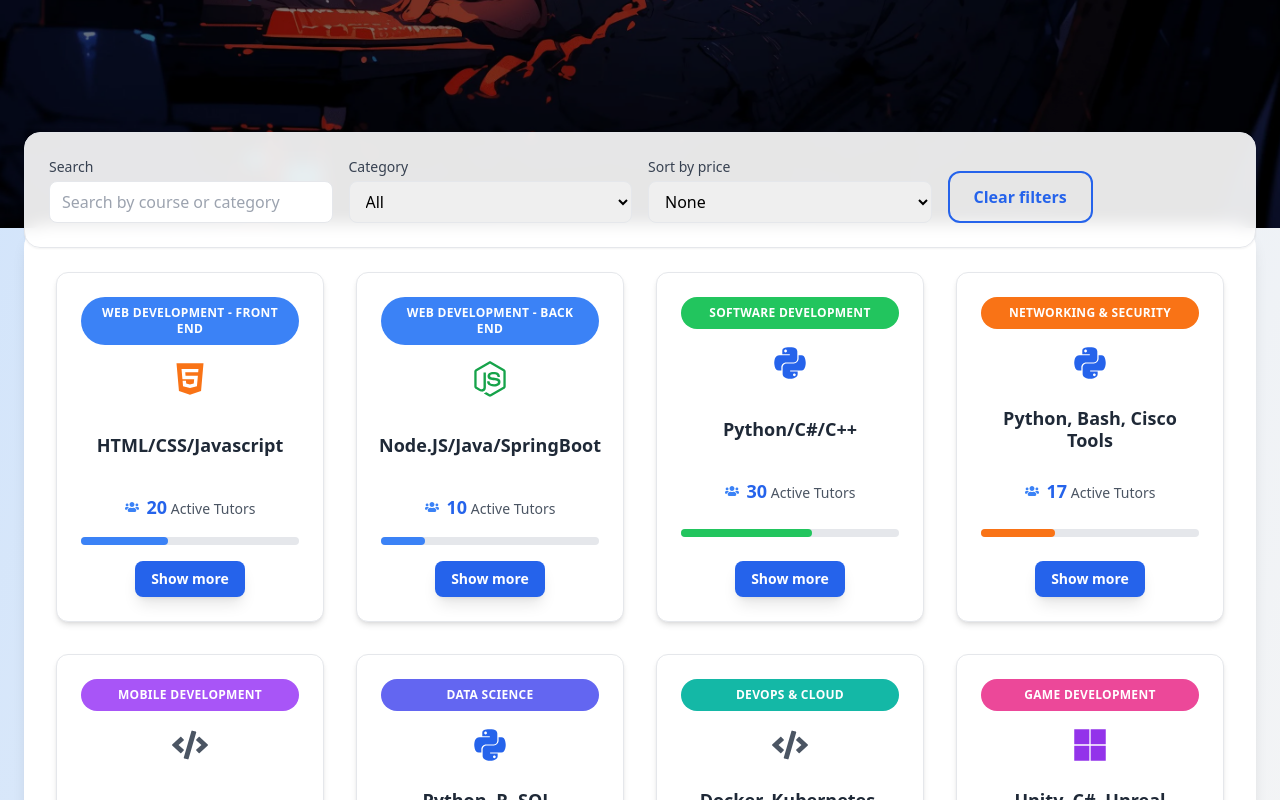
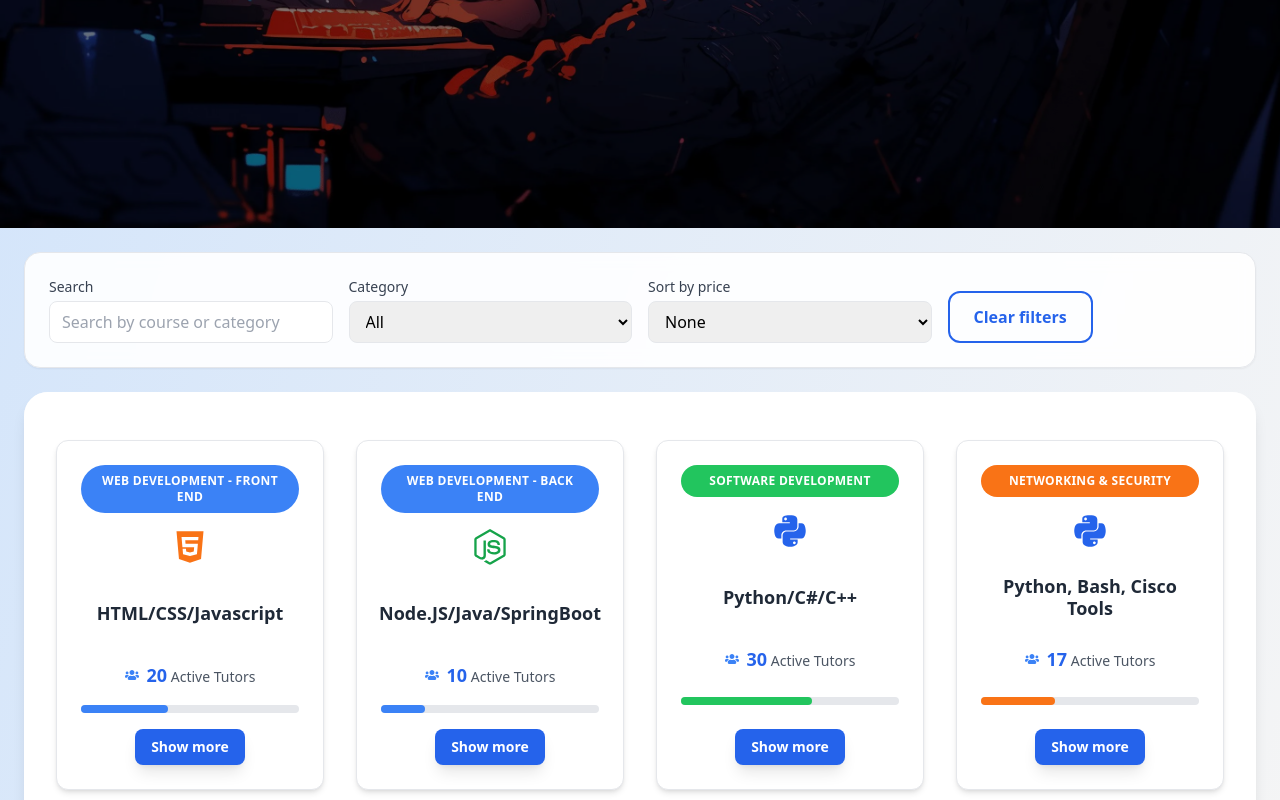
Before and after one commit to AdhurimBerisha/Study-Buddy, a React (Vite) app in the folder frontend/: page /courses in a window 1280 px wide. Shown: the part 580-1380 px from the top of the page. Built offline with nearby package versions, Linux system fonts and the light colour scheme.

Commit message:
Styling Fixes

```diff
--- a/frontend/src/components/FilterBar.tsx
+++ b/frontend/src/components/FilterBar.tsx
@@ -16,6 +16,7 @@ type Props = {
   sortLabel?: string;
   ascLabel?: string;
   descLabel?: string;
+  containerClassName?: string;
 };
 
 const FilterBar = ({
@@ -30,6 +31,7 @@ const FilterBar = ({
   sortLabel = "Sort",
   ascLabel = "Ascending",
   descLabel = "Descending",
+  containerClassName,
 }: Props) => {
   const categories = useMemo(() => {
     if (providedCategories && providedCategories.length > 0) {
@@ -40,8 +42,10 @@ const FilterBar = ({
     return Array.from(set).sort();
   }, [providedCategories]);
 
+  const containerClasses = containerClassName || "-mt-24 mb-6";
+
   return (
-    <div className="max-w-7xl mx-auto px-6 -mt-24 relative z-20 mb-6">
+    <div className={`max-w-7xl mx-auto px-6 relative z-20 ${containerClasses}`}>
       <div className="bg-white/90 backdrop-blur border border-gray-200 rounded-2xl shadow-sm p-4 sm:p-6">
         <div className="grid grid-cols-1 md:grid-cols-4 gap-4">
           <div>
--- a/frontend/src/pages/Courses/Courses.tsx
+++ b/frontend/src/pages/Courses/Courses.tsx
@@ -56,6 +56,7 @@ const Courses = () => {
         sortLabel="Sort by price"
         ascLabel="Lowest first"
         descLabel="Highest first"
+        containerClassName="mt-6 mb-6"
       />
       <CoursesGrid
         showExtras={false}
--- a/frontend/src/pages/Courses/CoursesGrid.tsx
+++ b/frontend/src/pages/Courses/CoursesGrid.tsx
@@ -17,7 +17,7 @@ const CoursesGrid = ({
 }: CoursesGridProps) => {
   const list = items && items.length > 0 ? items : allCourses;
   return (
-    <section className="max-w-7xl mx-auto px-6 border-b border-gray-300 pb-8 mb-8 -mt-20 pt-8 relative z-10">
+    <section className="max-w-7xl mx-auto px-6 border-b border-gray-300 pb-8 mb-8 mt-0 pt-0 relative z-10">
       <div className="relative mb-16">
         <div className="absolute inset-0 bg-gray-50 rounded-3xl"></div>
 
--- a/frontend/src/pages/Home/Home.tsx
+++ b/frontend/src/pages/Home/Home.tsx
@@ -1,6 +1,7 @@
 import Hero from "../../components/Hero";
 import HowItWorks from "./HowItWorks";
 import CoursesGrid from "../Courses/CoursesGrid";
+import { courses as allCourses } from "../Courses/data";
 import WhyUs from "../../components/WhyUs";
 import Features from "../../components/Features";
 import Banner from "../../components/Banner";
@@ -10,7 +11,7 @@ const Home = () => {
   return (
     <div>
       <Hero />
-      <CoursesGrid />
+      <CoursesGrid items={allCourses.slice(0, 4)} />
       <HowItWorks />
       <Features />
       <WhyUs />
--- a/frontend/src/pages/Tutors/Tutors.tsx
+++ b/frontend/src/pages/Tutors/Tutors.tsx
@@ -55,6 +55,7 @@ const Tutors = () => {
         sortLabel="Sort by rating"
         ascLabel="Lowest rated"
         descLabel="Highest rated"
+        containerClassName="mt-6 mb-6"
       />
       <TutorsGrid
         items={visible}
--- a/frontend/src/pages/Tutors/TutorsGrid.tsx
+++ b/frontend/src/pages/Tutors/TutorsGrid.tsx
@@ -11,7 +11,7 @@ type Props = {
 const TutorsGrid = ({ items, footer }: Props) => {
   const list = items && items.length > 0 ? items : allTutors;
   return (
-    <section className="max-w-7xl mx-auto px-6 border-b border-gray-300 pb-8 mb-8 -mt-20 pt-8 relative z-10 flex flex-col items-center">
+    <section className="max-w-7xl mx-auto px-6 border-b border-gray-300 pb-8 mb-8 mt-0 pt-0 relative z-10 flex flex-col items-center">
       {list.map((tutor, index) => (
         <TutorCard key={index} avatar={<FaUserCircle />} {...tutor} />
       ))}
```
